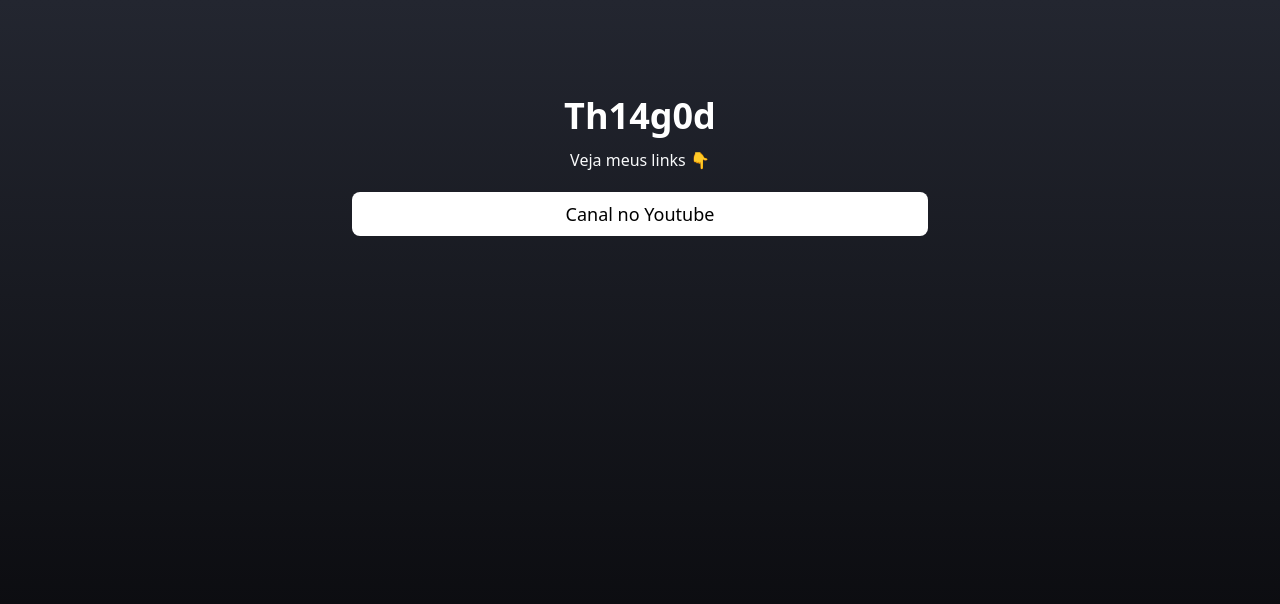
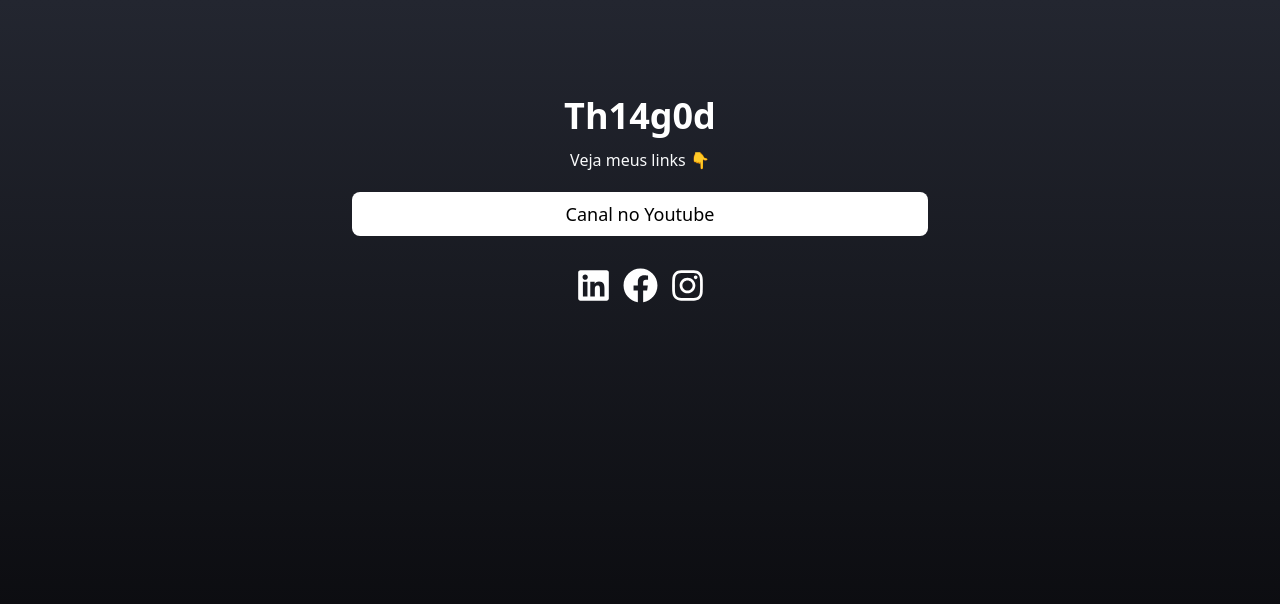
Before and after one commit to thiagodnt/dev-link, a React (Vite) app: page / in a window 1280 px wide. Shown: the top 604 px of the page. Built offline with nearby package versions, Linux system fonts and the light colour scheme.

Commit message:
feat: social links component

```diff
--- a/package.json
+++ b/package.json
@@ -13,6 +13,7 @@
     "@tailwindcss/vite": "^4.1.18",
     "react": "^19.2.0",
     "react-dom": "^19.2.0",
+    "react-icons": "^5.5.0",
     "react-router": "^7.12.0",
     "tailwindcss": "^4.1.18"
   },
--- /dev/null
+++ b/src/components/Social/index.tsx
@@ -0,0 +1,14 @@
+import type { ReactNode } from 'react';
+
+interface SocialProps {
+	url: string;
+	children: ReactNode;
+}
+
+export default function Social({ url, children }: SocialProps) {
+	return (
+		<a href={url} rel="noopener noreferrer" target="_blank">
+			{children}
+		</a>
+	);
+}
--- a/src/pages/Home/index.tsx
+++ b/src/pages/Home/index.tsx
@@ -1,3 +1,6 @@
+import { FaFacebook, FaInstagram, FaLinkedin } from 'react-icons/fa';
+import Social from '../../components/Social';
+
 export default function Home() {
 	return (
 		<div className="flex flex-col w-full py-4 items-center justify-center">
@@ -12,7 +15,17 @@ export default function Home() {
 						<p className="text-base md:text-lg">Canal no Youtube</p>
 					</a>
 				</section>
-				<footer className="flex justify-center gap-3 my-4"></footer>
+				<footer className="flex justify-center gap-3 my-4">
+					<Social url="https://linkedin.com/in/thiago-donato-904950280">
+						<FaLinkedin size={35} color="#FFF" />
+					</Social>
+					<Social url="https://www.facebook.com/thiago.donato.71">
+						<FaFacebook size={35} color="#FFF" />
+					</Social>
+					<Social url="https://www.instagram.com/th14g0d_/">
+						<FaInstagram size={35} color="#FFF" />
+					</Social>
+				</footer>
 			</main>
 		</div>
 	);
```
Also changed, not shown: 1 other file (tests, documents, lock files or other folders).
